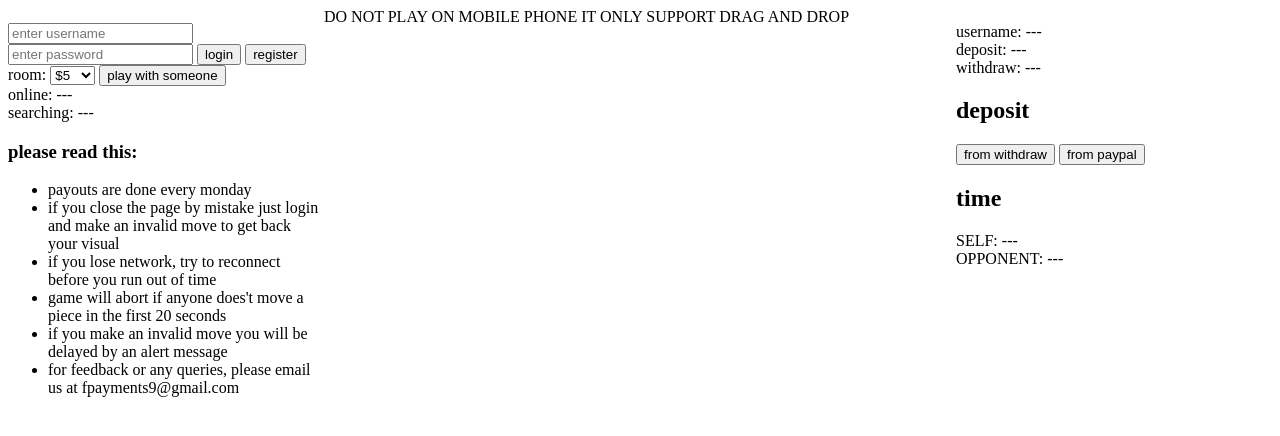
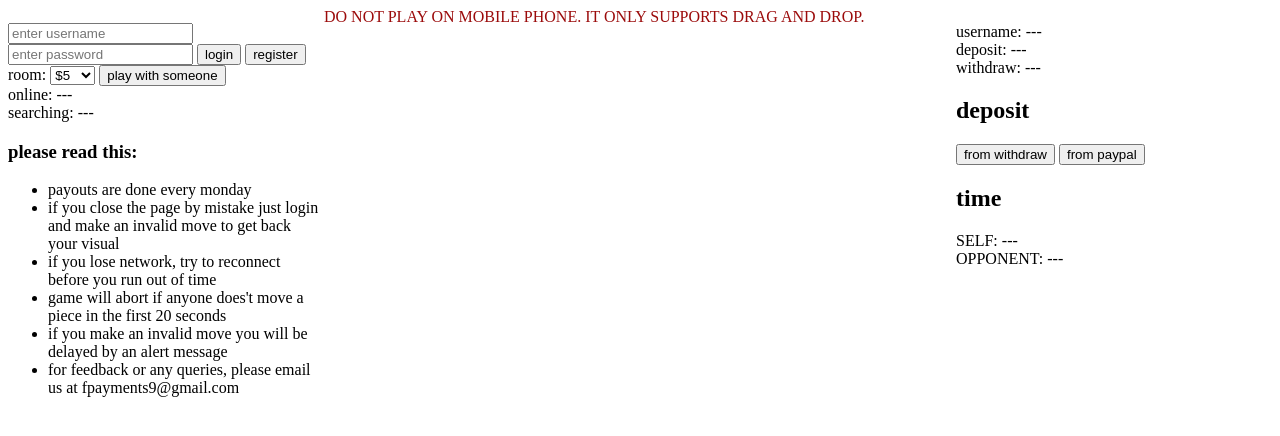
Before and after one commit to rangarirai/chess-game-node.js, a website: page public/index.html in a window 1280 px wide. Drawn offline with nearby package versions, Linux system fonts and the light colour scheme; no server answers.

Commit message:
edited css

```diff
--- a/public/index.css
+++ b/public/index.css
@@ -27,3 +27,6 @@ body {
 .sides{
   margin-top: 15px;
 }
+.warning{
+  color: rgb(155, 11, 11)
+}
--- a/public/index.html
+++ b/public/index.html
@@ -65,8 +65,9 @@
       </div>
     </div>
     <div id="center">
-      <span class="warning">DO NOT PLAY ON MOBILE PHONE</span>
-      <span>IT ONLY SUPPORT DRAG AND DROP</span>
+      <span class="warning"
+        >DO NOT PLAY ON MOBILE PHONE. IT ONLY SUPPORTS DRAG AND DROP.</span
+      >
       <div id="gameBoard"></div>
     </div>
 
```
